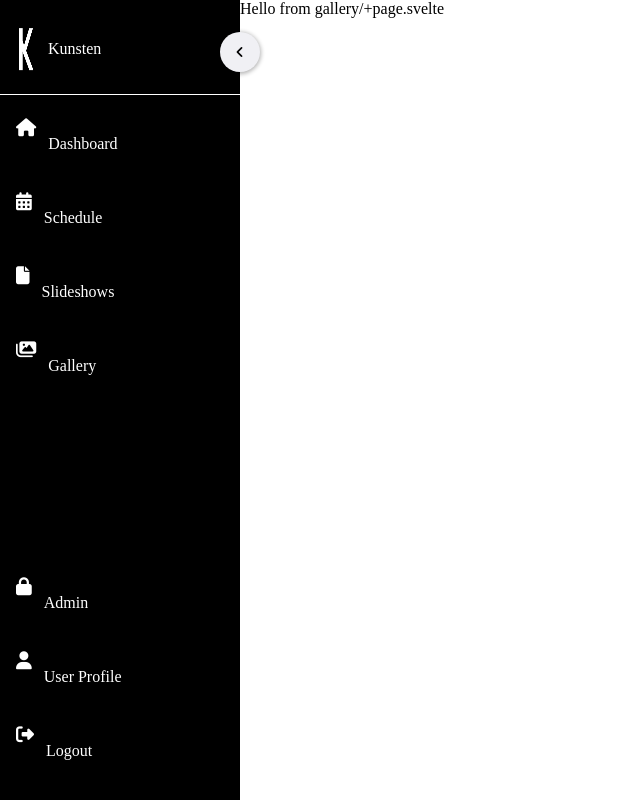
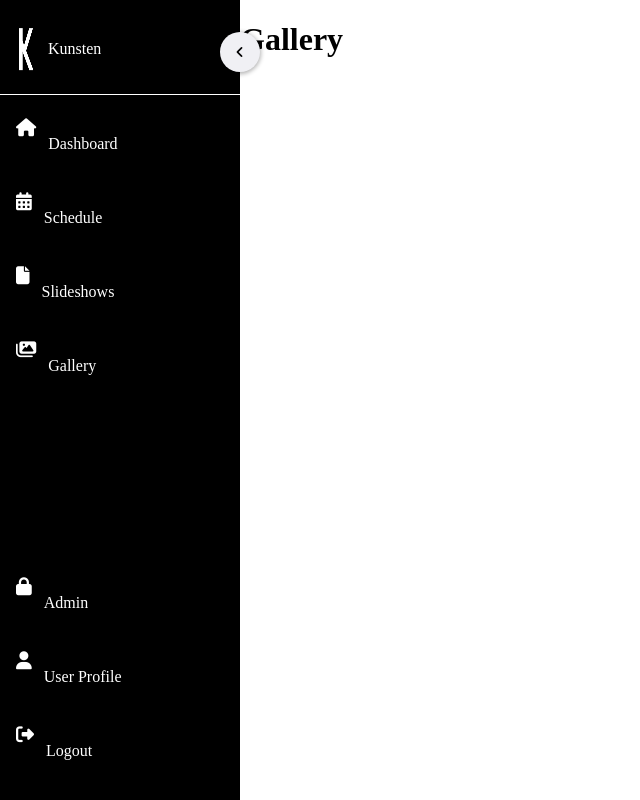
Before and after one commit to cs-24-sw-3-09/KunstenCMSFrontend, a SvelteKit app: page /gallery in a window 1280 px wide. Shown: the whole page, without its empty margins (0-640 px from the left). Built offline with nearby package versions, Linux system fonts and the light colour scheme.

Commit message:
something

```diff
--- a/src/routes/(authed)/gallery/+page.svelte
+++ b/src/routes/(authed)/gallery/+page.svelte
@@ -1 +1,18 @@
-<div>Hello from gallery/+page.svelte</div>
+<script>
+
+</script>
+
+<div class="main-content">
+    <div class="page">
+        <div class="page-header">
+            <h1>Gallery</h1>
+        </div>
+        <!-- <Gallery {slideshows} doClose={} doSubmit={} /> -->
+    </div>
+</div>
+
+
+
+<style>
+    @import "$lib/styles/gallery.css";
+</style>
```
Also changed, not shown: src/lib/styles/gallery.css (added).
